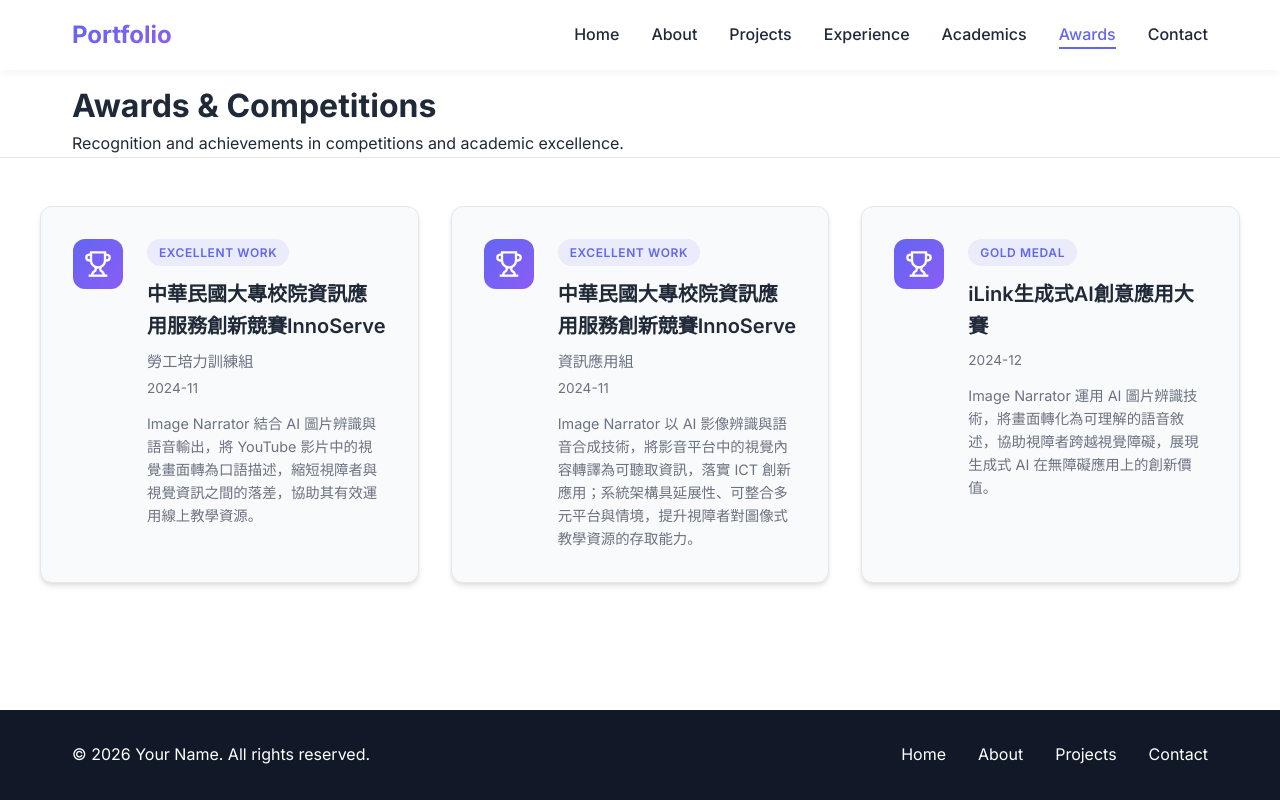
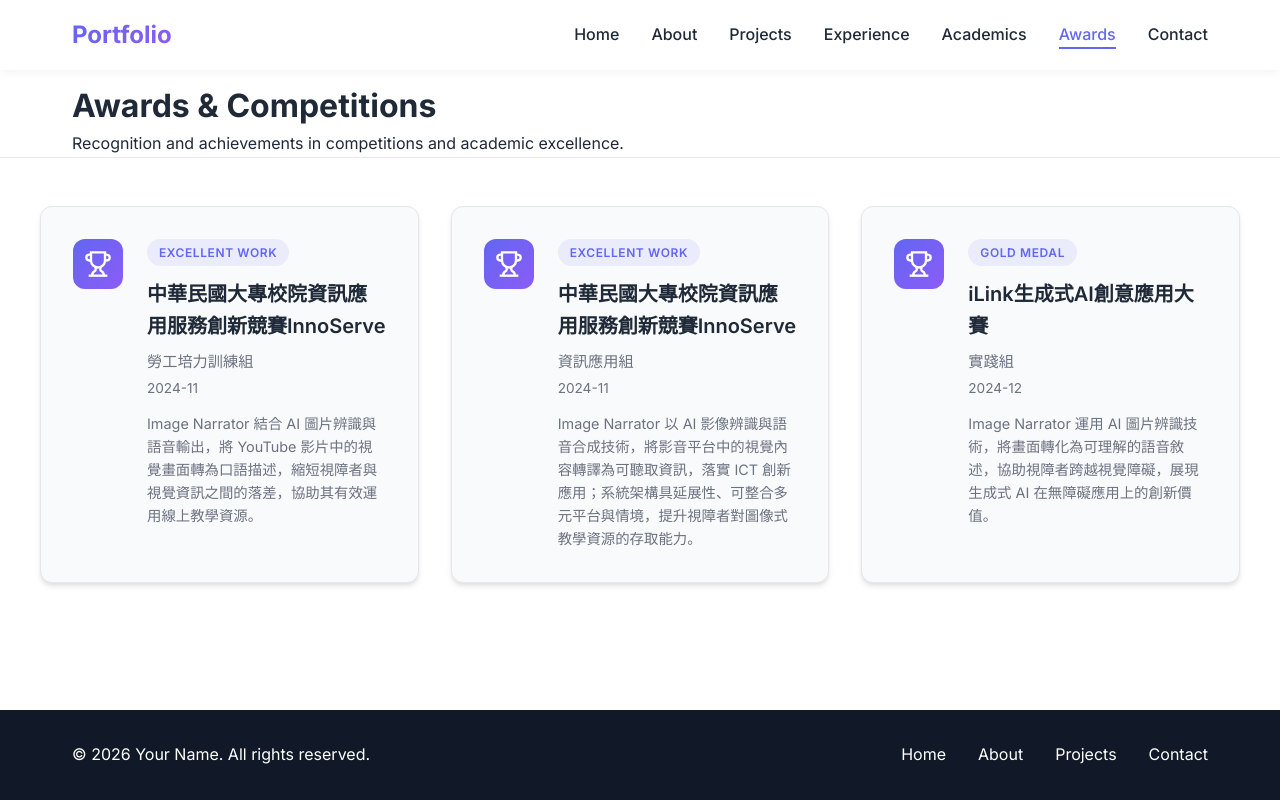
Before and after one commit to Lisa123wang/Portfolio, a Vue app: page /awards in a window 1280 px wide. Built offline with nearby package versions, Linux system fonts and the light colour scheme.

Commit message:
Awards: iLink event field, v-if for award.event

```diff
--- a/src/pages/AwardsPage.vue
+++ b/src/pages/AwardsPage.vue
@@ -23,7 +23,7 @@
           <div class="award-content">
             <div class="award-rank">{{ award.rank }}</div>
             <h3 class="award-title">{{ award.title }}</h3>
-            <div class="award-event">{{ award.event }}</div>
+            <div v-if="award.event" class="award-event">{{ award.event }}</div>
             <div class="award-date">{{ award.date }}</div>
             <p v-if="award.description" class="award-description">{{ award.description }}</p>
           </div>
@@ -88,6 +88,7 @@ export default {
           id: 3,
           rank: 'Gold Medal',
           title: 'iLink生成式AI創意應用大賽',
+          event: '實踐組',
           date: '2024-12',
           description: 'Image Narrator 運用 AI 圖片辨識技術，將畫面轉化為可理解的語音敘述，協助視障者跨越視覺障礙，展現生成式 AI 在無障礙應用上的創新價值。'
         }
```
